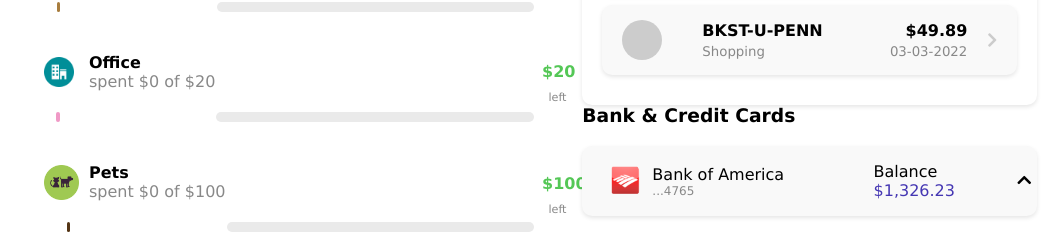
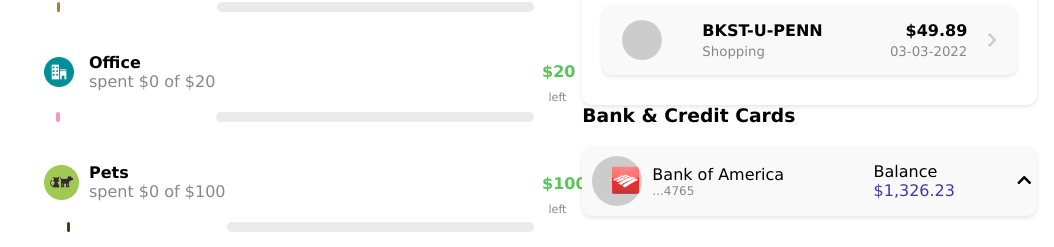
Before and after one commit to 408broncos/budgetwise-home, a website: page index.html in a window 1280 px wide. Shown: the part 1018-1265 px from the top of the page, without its empty margins (226-1280 px from the left). Drawn offline with Linux system fonts and the light colour scheme.

Commit message:
added bank icon placeholder

```diff
--- a/style.css
+++ b/style.css
@@ -1180,6 +1180,8 @@ margin-bottom: 60px;
 
 .bank-icon {
     background-image: url('/icons/bank.png');
+    background-color: #cccccc; /* Placeholder if no icon is set */
+
 }
 
 .savings-goals-container {
```
